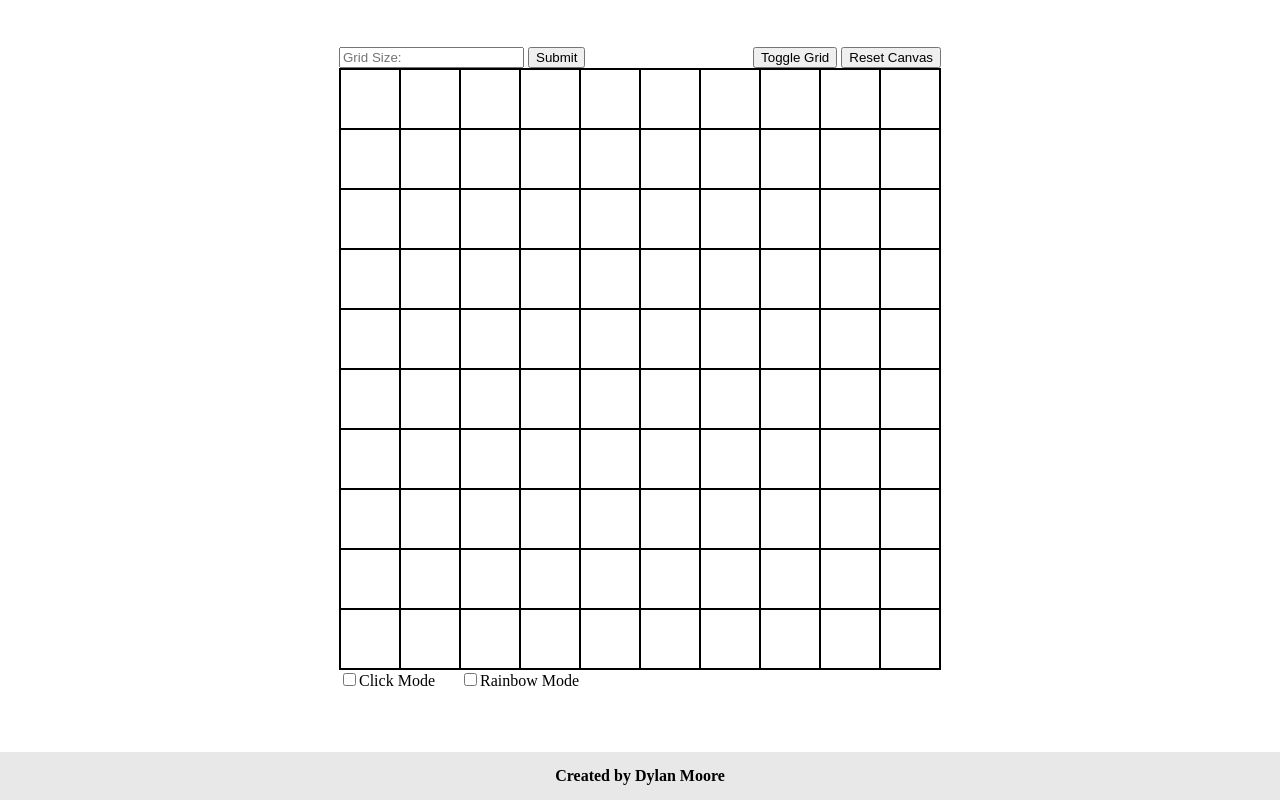
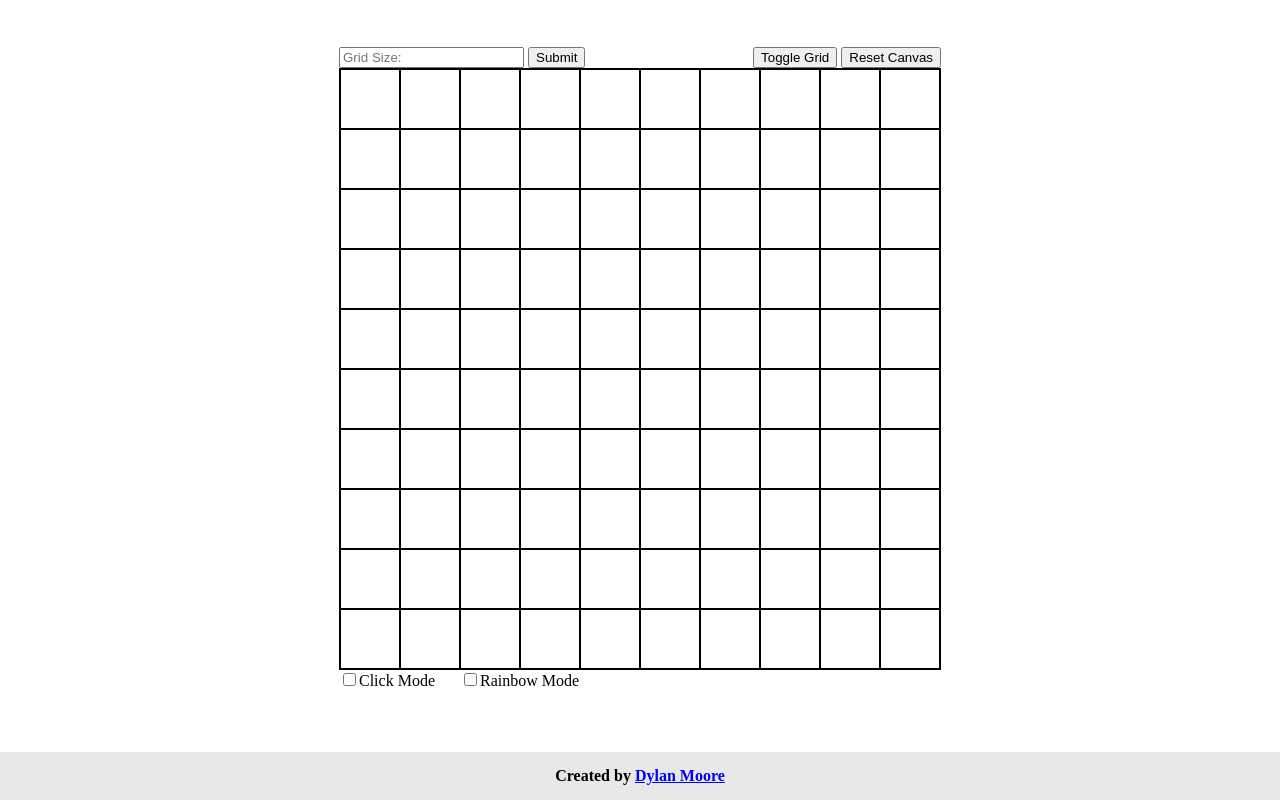
Before and after one commit to DylanM3/odin-sketch, a plain HTML site: page index.html in a window 1280 px wide. Drawn offline with Linux system fonts and the light colour scheme.

Commit message:
FEAT: updated footer CSS

```diff
--- a/index.html
+++ b/index.html
@@ -32,7 +32,8 @@
         </div>
     </main>
     <footer>
-        Created by Dylan Moore
+        <p>Created by&nbsp</p> <!-- Added a non-breaking space character -->
+        <a href="https://github.com/DylanM3" target="_blank" rel="noopener noreferrer">Dylan Moore</a>
     </footer>
 </body>
 </html>
--- a/styles.css
+++ b/styles.css
@@ -70,3 +70,8 @@ footer {
 	justify-content: center;
 	align-items: center;
 }
+
+footer a {
+  text-decoration: underline;
+  color: blue;
+}
```
